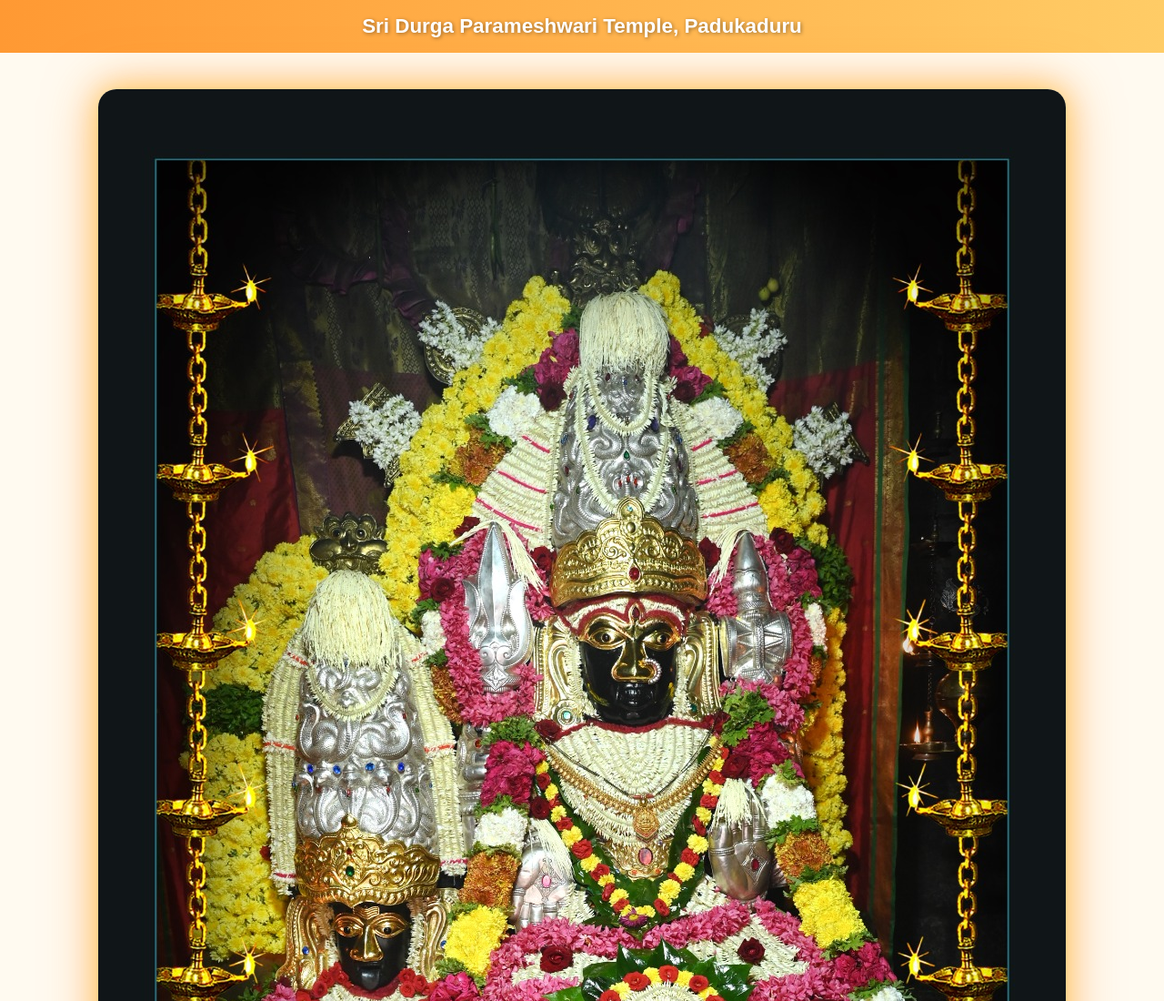
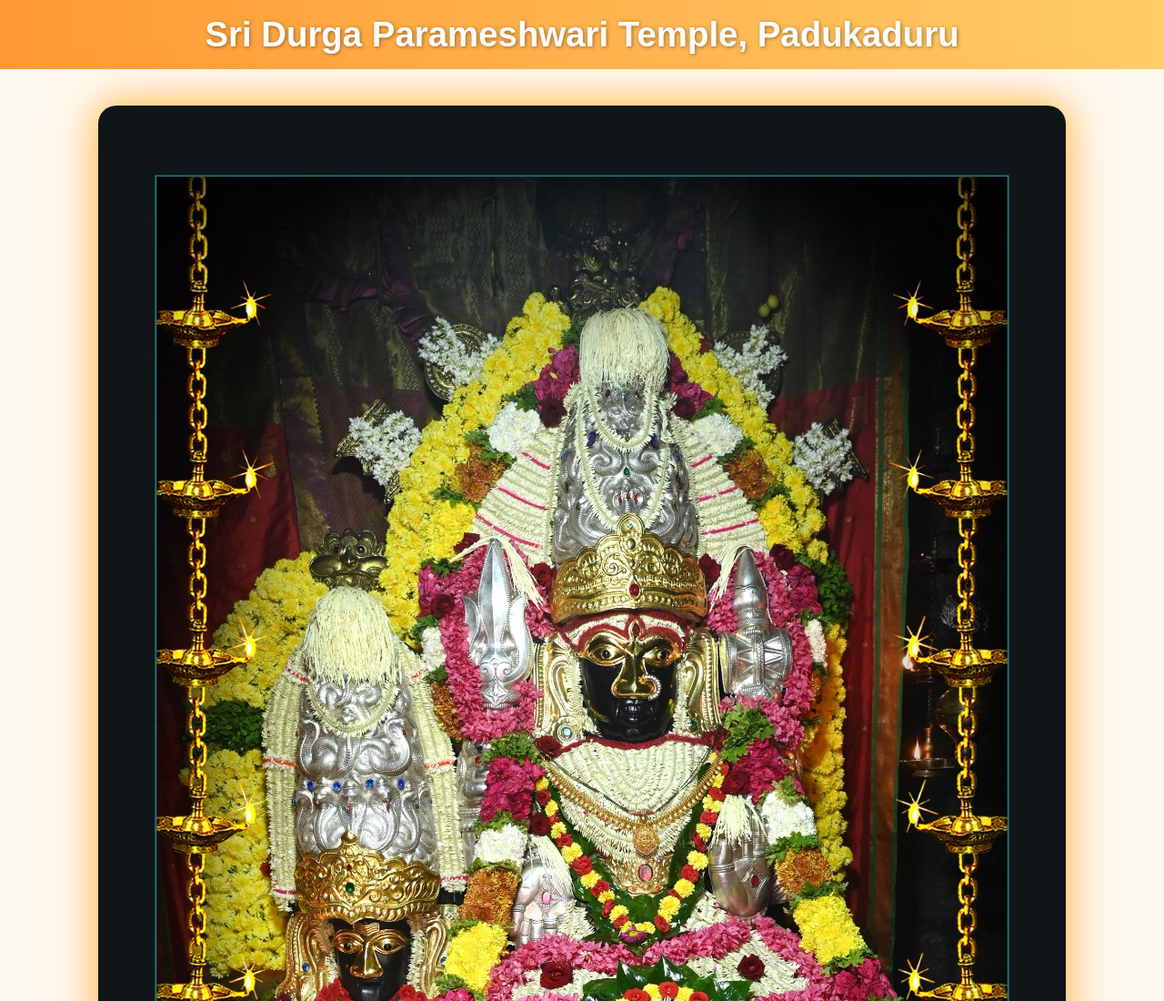
Before and after one commit to sridurgaparameshwarikadoor/KadoorTemple, a plain HTML site: page index.html in a window 1280 px wide. Shown: the top 1100 px of the page at 91% size. Drawn offline with Linux system fonts and the light colour scheme.

Commit message:
Update title and increase header font size

```diff
--- a/index.html
+++ b/index.html
@@ -3,7 +3,7 @@
 <head>
   <meta charset="UTF-8">
   <meta name="viewport" content="width=device-width, initial-scale=1.0">
-  <title>Sri Durga Parameshwari Temple, Padukaduru</title>
+  <title>SRI DURGAPARAMESHWARI TEMPLE, PADUKADOORU</title>
   <style>
     body {
       font-family: "Poppins", sans-serif;
@@ -18,7 +18,7 @@
       background: linear-gradient(90deg, #ff9933, #ffcc66);
       padding: 1rem;
       color: #fff;
-      font-size: 1.4rem;
+      font-size: 2.4rem;
       font-weight: bold;
       text-shadow: 1px 1px 4px #00000066;
       box-shadow: 0 3px 8px rgba(0, 0, 0, 0.2);
```
